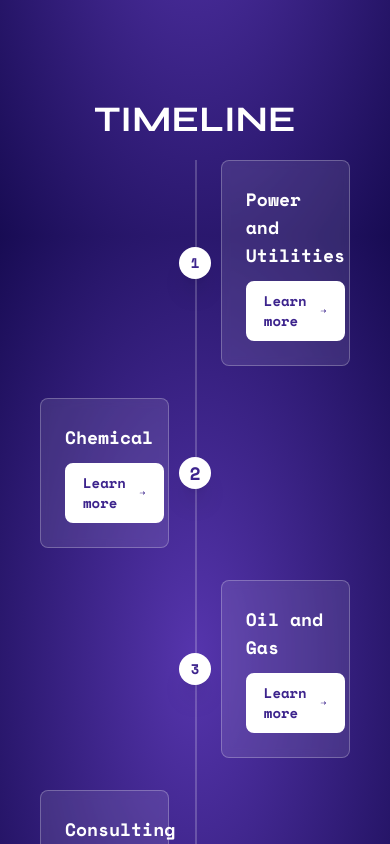
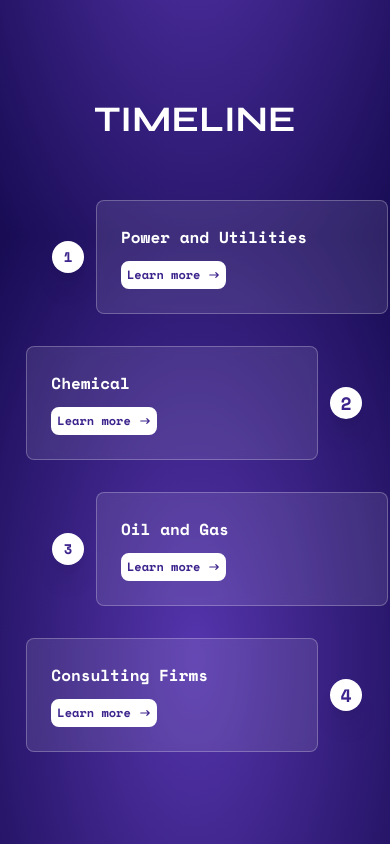
Before and after one commit to IEEE-SRMIST/IEEE-SRMIST-Tech-Fest-2023, a Next.js app: page /events in a window 390 px wide. Shown: the part 3140-3984 px from the top of the page. Built offline with nearby package versions, Linux system fonts and the light colour scheme; no server answers.

Commit message:
feat:added responsiveness to events page issue: time bugging out at certain breakpoints (review required)

```diff
--- a/components/events/Timeline.tsx
+++ b/components/events/Timeline.tsx
@@ -4,23 +4,23 @@ import React from "react";
 
 export default function timeline(props: timelineProps) {
   return (
-    <div className="container bg-transparent mx-auto mt-10w-full h-full">
+    <div className="container bg-transparent mx-auto mt-10 w-full h-full">
       <div className="relative wrap overflow-hidden p-10 h-full">
-        <div className="border-2-2 left-2/4 absolute border-opacity-20 border-white h-full border"></div>
+        <div className="md:border-2-2 md:left-2/4 md:absolute md:border-opacity-20 md:border-white md:h-full md:border"></div>
 
         {props.events.map((event, index) => (
           <div key={index}>
             {index % 2 === 0 ? (
               <>
-                <div className="mb-8 flex justify-between items-center w-full right-timeline">
-                  <div className="order-1 w-5/12"></div>
-                  <div className="z-20 flex items-center order-1 bg-white shadow-xl w-8 h-8 rounded-full">
+                <div className="mb-8 flex md:justify-between space-x-3  items-center md:w-full w-[700px] right-timeline">
+                  <div className="md:order-1 md:w-5/12"></div>
+                  <div className="z-1 flex items-center order-1 bg-white shadow-xl w-8 h-8 rounded-full">
                     <h1 className="mx-auto font-semibold text-sm text-primary">
                       {index + 1}
                     </h1>
                   </div>
                   <div className="order-1 border border-white/25 shadow-white/30 bg-white/10 hover:bg-white/20 backdrop-blur-sm backdrop-opacity-80 rounded-lg transition ease-in-out duration-500 hover:transition hover:ease-in-out hover:duration-500 hover:-translate-y-1 w-5/12 p-6">
-                    <h3 className="mb-3 font-bold text-white text-lg">
+                    <h3 className="mb-3 font-bold text-white md:text-lg">
                       {event.name}
                     </h3>
                     {/* <time>{event.date}</time> */}
@@ -29,7 +29,7 @@ export default function timeline(props: timelineProps) {
                     </p>
                     <Link
                       href={`events/${event.slug}`} // either slug or the uuid
-                      className="inline-flex items-center px-4 py-2 font-bold text-sm text-primary duration-500 bg-white border-2 border-white rounded-lg hover:bg-white/10 hover:text-white focus:z-10 focus:ring-4 focus:outline-none cursor-pointer"
+                      className="inline-flex items-center md:px-4 md:py-2 p-1 font-bold text-xs md:text-sm text-primary duration-500 bg-white border-2 border-white rounded-lg hover:bg-white/10 hover:text-white focus:z-10 focus:ring-4 focus:outline-none cursor-pointer"
                     >
                       Learn more{" "}
                       <svg
@@ -49,15 +49,16 @@ export default function timeline(props: timelineProps) {
                 </div>
               </>
             ) : (
-              <div className="mb-8 flex justify-between flex-row-reverse items-center w-full left-timeline">
-                <div className="order-1 w-5/12"></div>
-                <div className="z-20 flex items-center order-1 bg-white shadow-xl w-8 h-8 rounded-full">
+              //! issue styles bad under 640px
+              <div className="mb-8 flex md:justify-between space-x-3 flex-row-reverse items-center w-[700px] md:-translate-x-3 sm:-translate-x-[100px] -translate-x-[54%]  md:w-full left-timeline">
+                <div className="md:order-1 md:w-5/12"></div>
+                <div className="z-1 flex items-center order-1 bg-white shadow-xl w-8 h-8 rounded-full">
                   <h1 className="mx-auto text-primary font-semibold text-lg">
                     {index + 1}
                   </h1>
                 </div>
                 <div className="order-1 border border-white/25 shadow-white/30 bg-white/10 hover:bg-white/20 backdrop-blur-sm backdrop-opacity-80 rounded-lg transition ease-in-out duration-500 hover:transition hover:ease-in-out hover:duration-500 hover:-translate-y-1 w-5/12 p-6">
-                  <h3 className="mb-3 font-bold text-white text-lg">
+                  <h3 className="mb-3 font-bold text-white md:text-lg ">
                     {event.name}
                   </h3>
                   {/* <time>{event.date}</time> */}
@@ -66,7 +67,7 @@ export default function timeline(props: timelineProps) {
                   </p>
                   <a
                     href={`events/${event.slug}`}
-                    className="inline-flex items-center px-4 py-2 font-bold text-sm text-primary duration-500 bg-white border-2 border-white rounded-lg hover:bg-white/10 hover:text-white focus:z-10 focus:ring-4 focus:outline-none cursor-pointer"
+                    className="inline-flex items-center md:px-4 md:py-2 p-1 font-bold text-xs md:text-sm text-primary duration-500 bg-white border-2 border-white rounded-lg hover:bg-white/10 hover:text-white focus:z-10 focus:ring-4 focus:outline-none cursor-pointer"
                   >
                     Learn more{" "}
                     <svg
@@ -87,40 +88,6 @@ export default function timeline(props: timelineProps) {
             )}
           </div>
         ))}
-
-        {/* <div className="mb-8 flex justify-between items-center w-full right-timeline">
-          <div className="order-1 w-5/12"></div>
-          <div className="z-20 flex items-center order-1 bg-gray-800 shadow-xl w-8 h-8 rounded-full">
-            <h1 className="mx-auto font-semibold text-lg text-white">3</h1>
-          </div>
-          <div className="order-1 bg-gray-400 rounded-lg shadow-xl w-5/12 px-6 py-4">
-            <h3 className="mb-3 font-bold text-gray-800 text-xl">
-              Lorem Ipsum
-            </h3>
-            <p className="text-sm leading-snug tracking-wide text-gray-900 text-opacity-100">
-              Lorem Ipsum is simply dummy text of the printing and typesetting
-              industry. Lorem Ipsum has been the industry's standard dummy text
-              ever since the 1500s, when an unknown printer took a galley of
-              type and scrambled it to make a type specimen book.
-            </p>
-          </div>
-        </div>
-
-        <div className="mb-8 flex justify-between flex-row-reverse items-center w-full left-timeline">
-          <div className="order-1 w-5/12"></div>
-          <div className="z-20 flex items-center order-1 bg-gray-800 shadow-xl w-8 h-8 rounded-full">
-            <h1 className="mx-auto text-white font-semibold text-lg">4</h1>
-          </div>
-          <div className="order-1 bg-red-400 rounded-lg shadow-xl w-5/12 px-6 py-4">
-            <h3 className="mb-3 font-bold text-white text-xl">Lorem Ipsum</h3>
-            <p className="text-sm font-medium leading-snug tracking-wide text-white text-opacity-100">
-              Lorem Ipsum is simply dummy text of the printing and typesetting
-              industry. Lorem Ipsum has been the industry's standard dummy text
-              ever since the 1500s, when an unknown printer took a galley of
-              type and scrambled it to make a type specimen book.
-            </p>
-          </div>
-        </div> */}
       </div>
     </div>
   );
--- a/firebase.ts
+++ b/firebase.ts
@@ -1,7 +1,7 @@
 // Import the functions you need from the SDKs you need
-import { initializeApp } from 'firebase/app';
-import { getAuth } from 'firebase/auth';
-import { getFirestore } from 'firebase/firestore';
+import { initializeApp } from "firebase/app";
+import { getAuth } from "firebase/auth";
+import { getFirestore } from "firebase/firestore";
 // import { getAnalytics } from 'firebase/analytics';
 // TODO: Add SDKs for Firebase products that you want to use
 // https://firebase.google.com/docs/web/setup#available-libraries
--- a/pages/events/index.tsx
+++ b/pages/events/index.tsx
@@ -36,7 +36,9 @@ export const events: Event[] = [
 const EventsPage = () => {
   return (
     <>
-      <h1 className="text-center text-4xl font-syne font-extrabold mt-32">EVENTS</h1>
+      <h1 className="text-center text-4xl font-syne font-extrabold mt-32">
+        EVENTS
+      </h1>
       <div className="card-section flex justify-center items-center">
         <div className="flex-col justify-start w-9/12">
           <div className="flex flex-col mt-10">
```
Also changed, not shown: context/AppContext.tsx (+13 -16 lines). Lines whose indentation alone changed are shown as unchanged.
